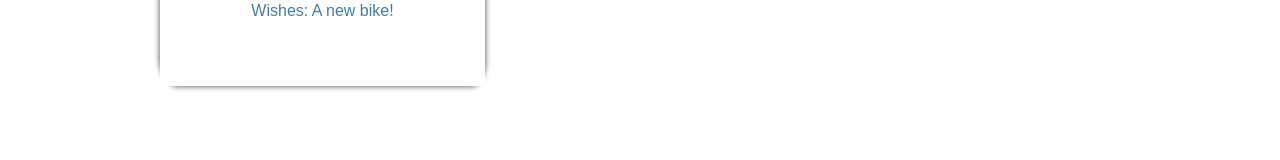
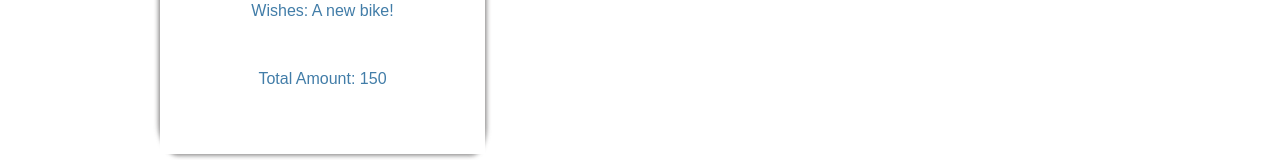
Before and after one commit to ismatullaevash/venushacks, a React (Create React App) app: page /profile in a window 1280 px wide. Shown: the part 554-714 px from the top of the page. Built offline with nearby package versions, Linux system fonts and the light colour scheme.

Commit message:
made minor changes to app and profile

```diff
--- a/src/components/App.js
+++ b/src/components/App.js
@@ -6,7 +6,7 @@ import { BrowserRouter, Route, Switch, Link } from "react-router-dom";
 import Landing from "./Landing";
 
 function App() {
-
+  const [totalAmt, setTotalAmt] = useState(150);
   return (
     <div>
       <BrowserRouter>
@@ -18,10 +18,10 @@ function App() {
             <SignIn />
           </Route>
           <Route exact path="/profile">
-            <Profile />
+            <Profile totalAmt={totalAmt} setTotalAmt={setTotalAmt} />
           </Route>
           <Route exact path="/tasks">
-            <TaskComponent />
+            <TaskComponent  />
           </Route>
           <Route render={() => <h1>Not Found</h1>} />
         </Switch>
--- a/src/components/Profile.js
+++ b/src/components/Profile.js
@@ -3,6 +3,7 @@ import fireb from "./fire";
 import { Redirect } from "react-router-dom";
 import "../styles/profiledash.css";
 function Profile (props)  {
+
   //const[handleLogOut]=props;
     /*let user = fireb.auth().currentUser;
 
@@ -41,6 +42,9 @@ function Profile (props)  {
           </p>
           <p id="profileinfo">
             Wishes: A new bike!
+          </p>
+          <p id="profileinfo">
+            Total Amount: {props.totalAmt}
           </p>
           </div>
         </div>
--- a/src/components/Task.js
+++ b/src/components/Task.js
@@ -7,6 +7,7 @@ export default function Task(props) {
   const [urgencyLevel, setUrgencyLevel] = useState(task.urgency);
   const [collapsed, setCollapsed] = useState(task.isCollapsed);
   const [formAction, setFormAction] = useState("");
+
   function setUrgency(event) {
     setUrgencyLevel(event.target.attributes.urgency.value);
   }
@@ -64,7 +65,6 @@ export default function Task(props) {
     if (newStatus !== "") {
       moveTask(task.id, newStatus);
     }
-
   }
 
   return (
--- a/src/components/TaskComponent.js
+++ b/src/components/TaskComponent.js
@@ -2,8 +2,9 @@ import { useState, useEffect } from "react";
 import "../styles/App.scss";
 import StatusLine from "./Status";
 
-function TaskComponent() {
+function TaskComponent(props) {
   const [tasks, setTasks] = useState([]);
+
 
   useEffect(() => {
     loadTasksFromLocalStorage();
@@ -97,6 +98,7 @@ function TaskComponent() {
               deleteTask={deleteTask}
               moveTask={moveTask}
               status="ToDo"
+
             />
             <StatusLine
               tasks={tasks}
@@ -105,6 +107,7 @@ function TaskComponent() {
               deleteTask={deleteTask}
               moveTask={moveTask}
               status="In Progress"
+
             />
             <StatusLine
               tasks={tasks}
@@ -113,6 +116,7 @@ function TaskComponent() {
               deleteTask={deleteTask}
               moveTask={moveTask}
               status="Done"
+
             />
           </section>
         </main>
```
Also changed, not shown: 1 other file (tests, documents, lock files or other folders).
